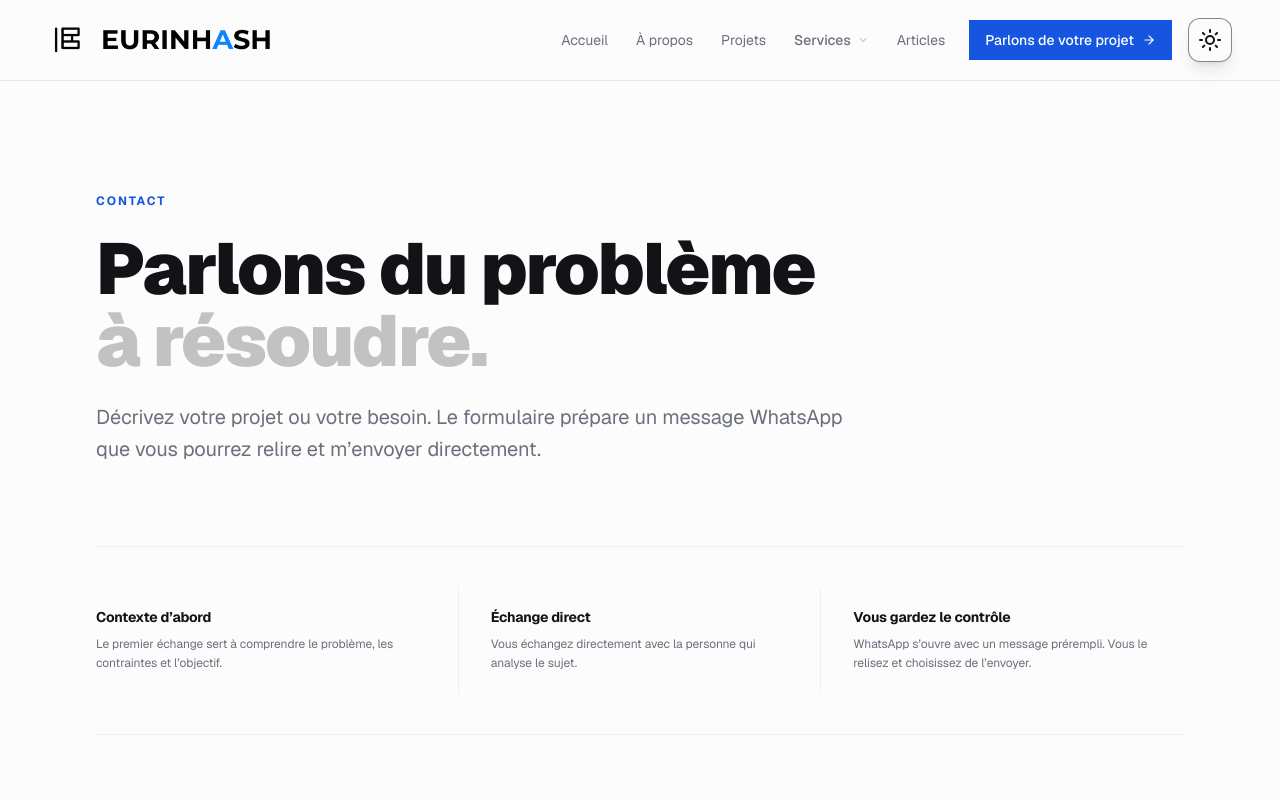
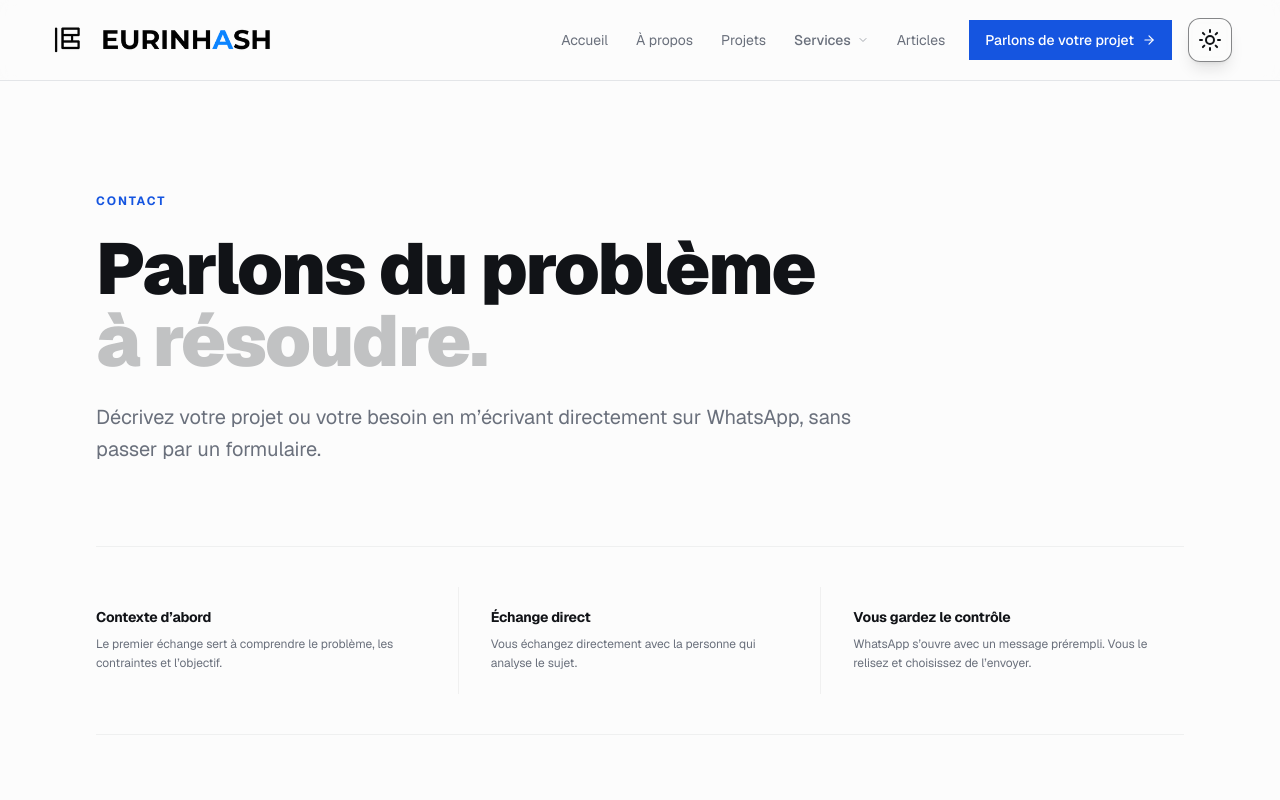
Before and after one commit to digitaleflex/eurinhash-cs, a Next.js app: page /contact in a window 1280 px wide. Shown: the top 800 px of the page. Built offline with nearby package versions, Linux system fonts and the light colour scheme.

Commit message:
fix(contact): retirer les références au formulaire

```diff
--- a/app/contact/page.tsx
+++ b/app/contact/page.tsx
@@ -32,7 +32,7 @@ export default function ContactPage() {
             <span className="text-foreground/25">à résoudre.</span>
           </h1>
           <p className="text-xl leading-relaxed text-muted-foreground">
-            Décrivez votre projet ou votre besoin. Le formulaire prépare un message WhatsApp que vous pourrez relire et m’envoyer directement.
+            Décrivez votre projet ou votre besoin en m’écrivant directement sur WhatsApp, sans passer par un formulaire.
           </p>
         </header>
 
```
